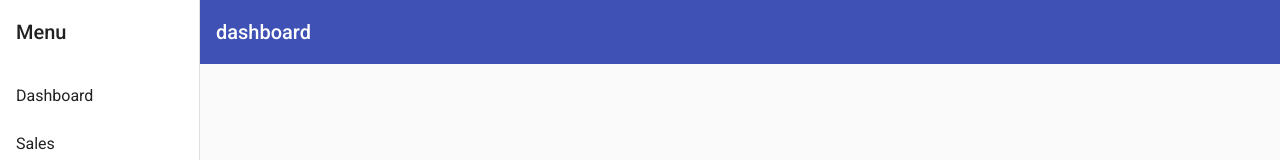
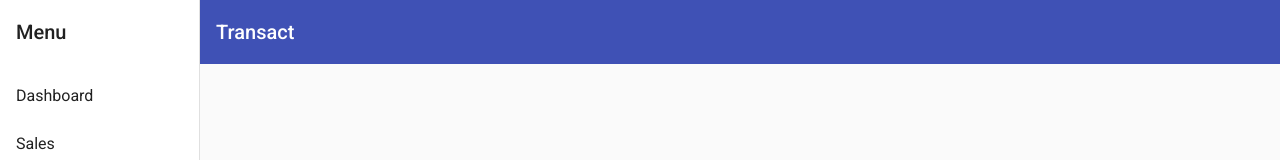
Before and after one commit to nileshkrishna/dashboard-angular, an Angular app: page / in a window 1280 px wide. Shown: the top 160 px of the page. Built offline with nearby package versions, Linux system fonts and the light colour scheme; what ng2-charts would draw is missing.

Commit message:
Name change

```diff
--- a/src/app/nav/nav.component.html
+++ b/src/app/nav/nav.component.html
@@ -15,7 +15,7 @@
         *ngIf="isHandset$ | async">
         <mat-icon aria-label="Side nav toggle icon">menu</mat-icon>
       </button>
-      <span>dashboard</span>
+      <span>Transact</span>
     </mat-toolbar>
     <router-outlet></router-outlet>
   </mat-sidenav-content>
```
